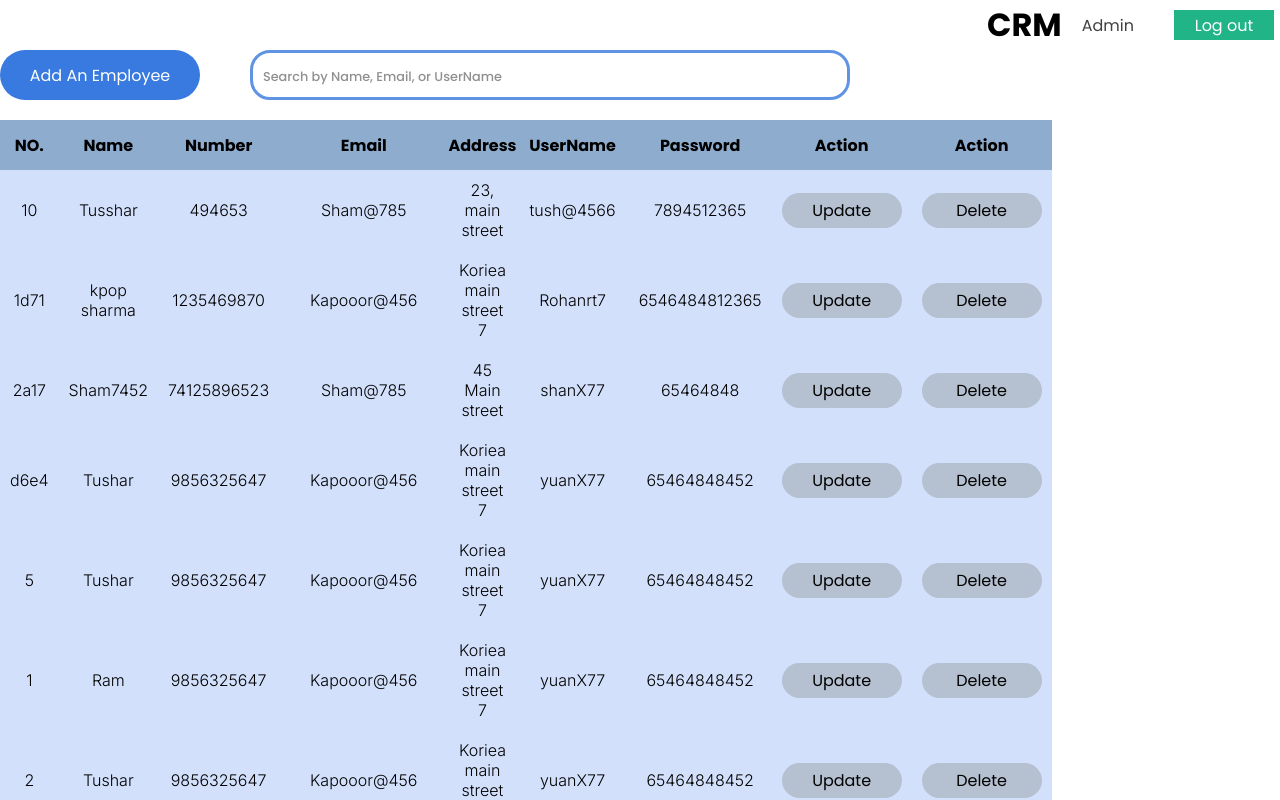
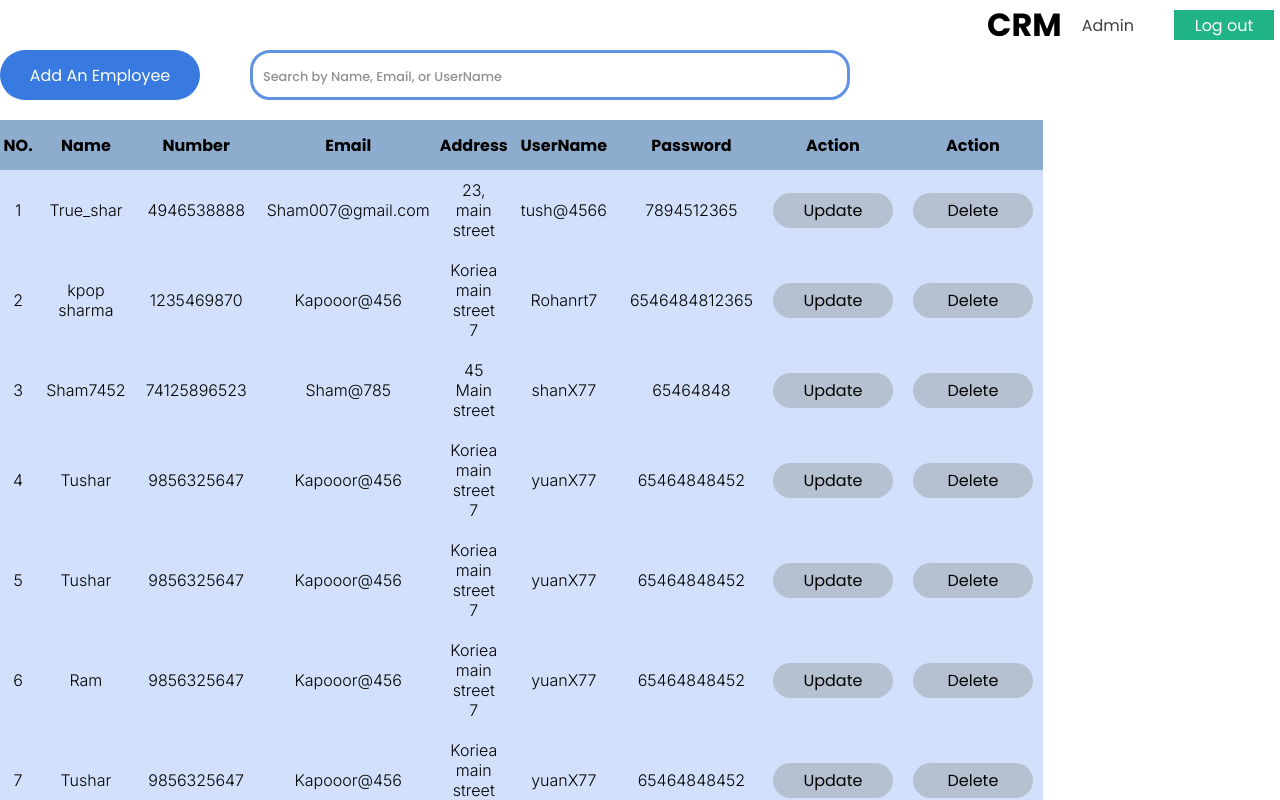
Before and after one commit to Rohanukey/CRM, a React (Vite) app: page /EmployeeTable/1 in a window 1280 px wide. Shown: the top 800 px of the page. Built offline with nearby package versions, Linux system fonts and the light colour scheme; data requests are answered from the project's data file; sample sign-in values are in the browser's storage.

Commit message:
Minor changes

```diff
--- a/db.json
+++ b/db.json
@@ -1,10 +1,10 @@
 {
   "user": [
     {
-      "Name": "Tusshar",
+      "Name": "True_shar",
       "UserName": "tush@4566",
-      "Number": "494653",
-      "Email": "Sham@785",
+      "Number": "4946538888",
+      "Email": "Sham007@gmail.com",
       "Password": "7894512365",
       "Address": "23, main street",
       "id": "10"
--- a/src/Component/EmployeeTable/EmployeeTable.jsx
+++ b/src/Component/EmployeeTable/EmployeeTable.jsx
@@ -69,9 +69,9 @@ function EmployeeTable({ onNavItemClick }) {
                         </tr>
                     </thead>
                     <tbody>
-                        {filteredData.map((item) => (
+                        {filteredData.map((item , index) => (
                             <tr key={item.id} className={Css.tbody}>
-                                <td>{item.id}</td>
+                                <td>{index + 1}</td>
                                 <td>{item.Name}</td>
                                 <td>{item.Number}</td>
                                 <td>{item.Email}</td>
--- a/src/Component/UpdateForm/UpdateForm.jsx
+++ b/src/Component/UpdateForm/UpdateForm.jsx
@@ -1,3 +1,4 @@
+/* eslint-disable no-unused-vars */
 import React, { useEffect, useState } from 'react';
 import Css from './UpdateForm.module.css';
 import { useNavigate, useParams } from 'react-router-dom';
```
